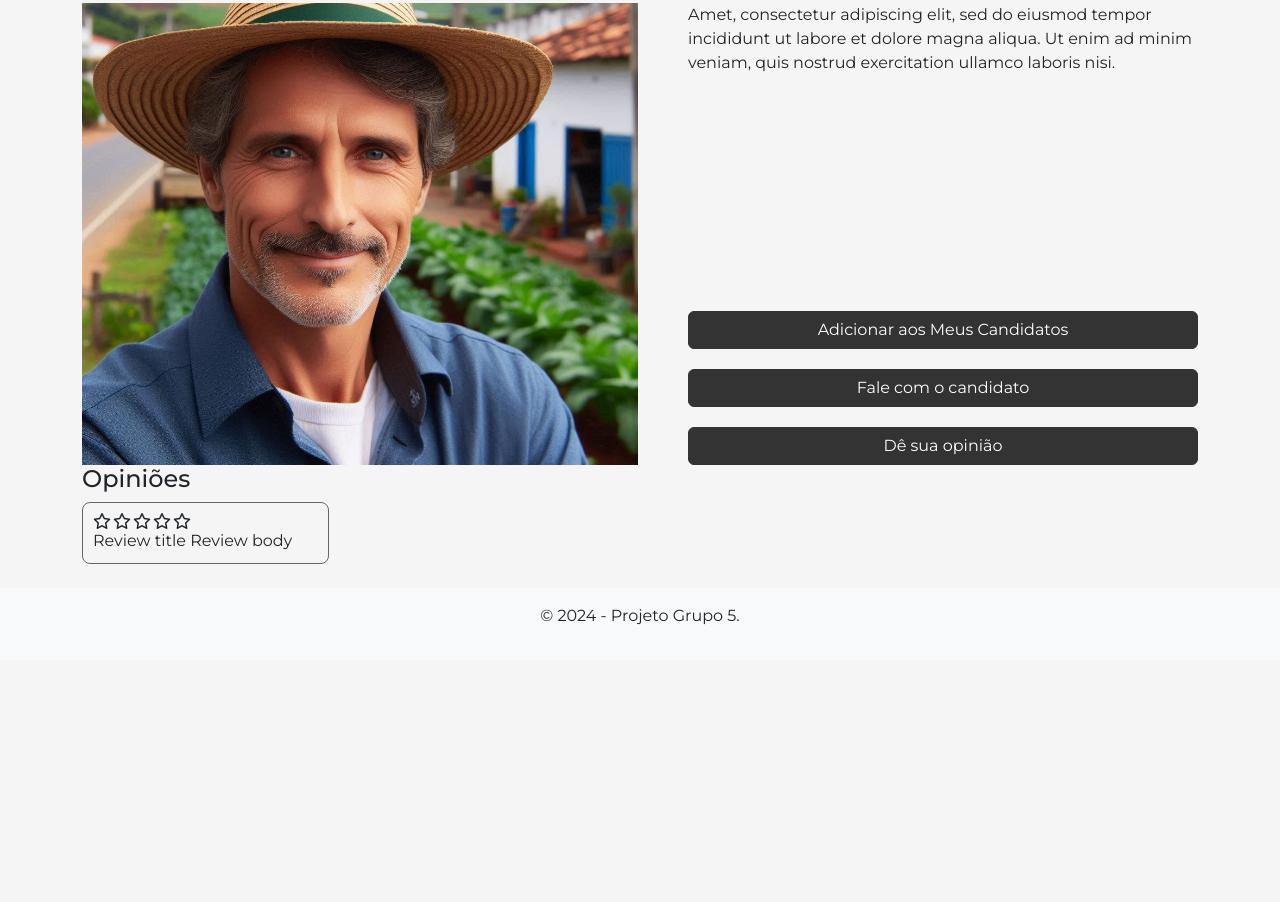
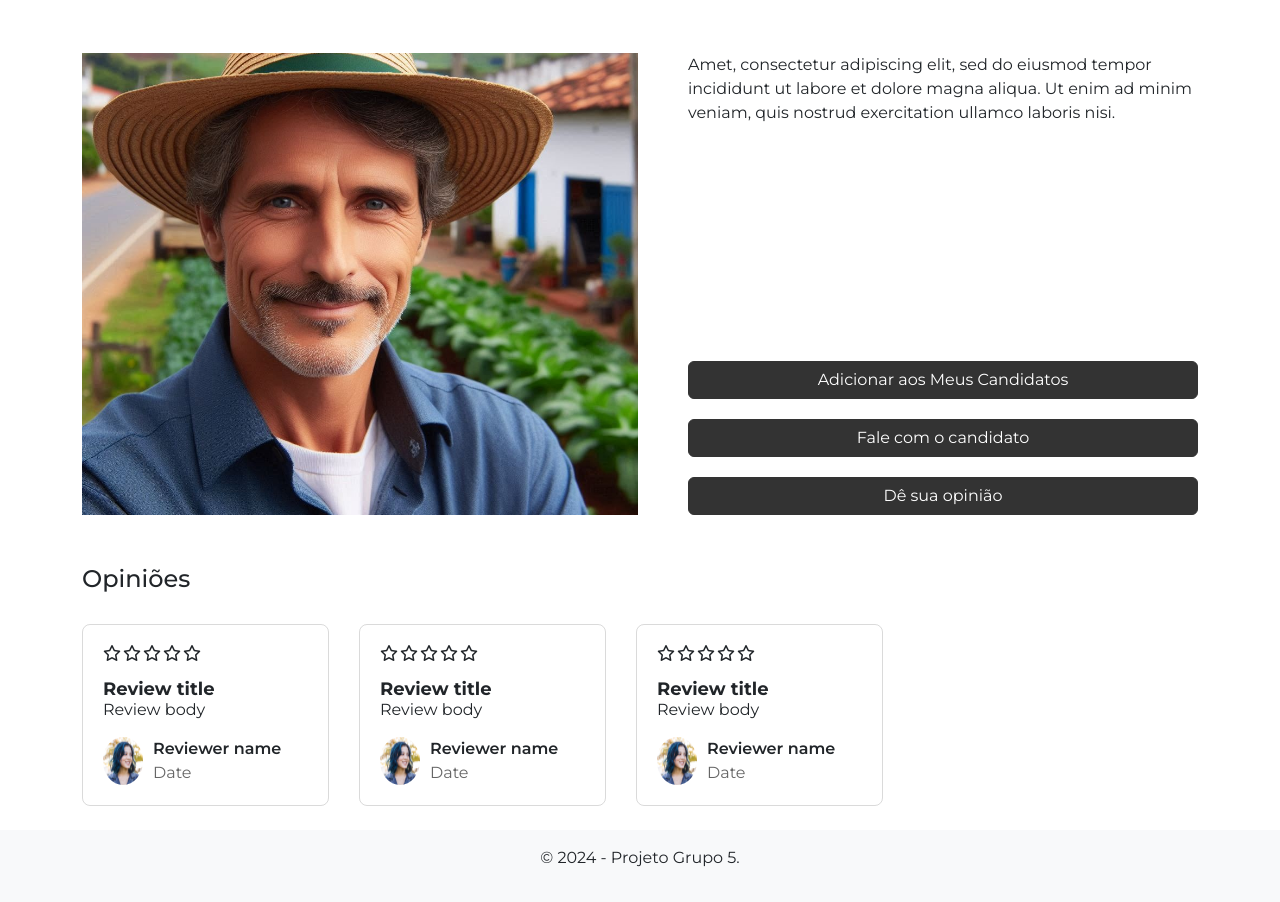
Before and after one commit to GuilhermeVFSousa/decide-voto, a plain HTML site: page index.html in a window 1280 px wide. Shown: the part 301-1203 px from the top of the page. Before the commit the page ends 961 px from the top, so only its background shows below. Drawn offline with nearby package versions, Linux system fonts and the light colour scheme.

Commit message:
new resources

```diff
--- a/style.css
+++ b/assets/css/style.css
@@ -89,9 +89,11 @@ h1 {
     font-family: "Montserrat", sans-serif;
 }
 
-/* Background do corpo */
 body {
-    background-color: #f5f5f5;
+    display: flex;
+    flex-direction: column;
+    width: 100dvw;
+    height: 100dvh;
 }
 
 .candidato-title {
@@ -99,11 +101,13 @@ body {
 }
 
 .candidato {
+    max-width: 1553px;
     display: flex;
     flex-direction: column;
     gap: 30px;
     justify-content: flex-start;
     align-items: flex-start;
+    margin-top: 50px;
 }
 
 .candidato-container {
@@ -132,14 +136,26 @@ body {
     gap: 20px;
 }
 
+.opinioes-container {
+    display: flex;
+    flex-direction: row;
+    gap: 30px;
+}
+
+.opinioes h4 {
+    margin-top: 50px;
+    margin-bottom: 30px;
+}
+
 .opinioes-card {
     width: 247px;
     display: flex;
     flex-direction: column;
-    padding: 10px;
+    gap: 15px;
+    padding: 20px;
     align-items: flex-start;
     justify-content: center;
-    border: #666666 solid 1px;
+    border: #6666663d solid 1px;
     border-radius: 8px;
 }
 
@@ -148,6 +164,41 @@ body {
     gap: 2px;
 }
 
+.opinioes-content {
+    display: flex;
+    flex-direction: column;
+}
+
+.opinioes-content-title {
+    font-weight: bold;
+    font-size: 18px;
+}
+
+.opinioes-content-body {
+    margin-top: -5px;
+}
+
+.opinioes-user {
+    display: inline-flex;
+    gap: 10px;
+}
+
+.opinioes-user-info {
+    display: flex;
+    flex-direction: column;
+}
+
+.opinioes-user-img {
+    border-radius: 50%;
+}
+
+.opinioes-user-info-name {
+    font-weight: 600;
+}
+
+.opinioes-user-info-date {
+    color: #666666;
+}
 
 /* footer do corpo */
 footer {
@@ -157,4 +208,25 @@ footer {
     position: relative; /* Posicionamento padrão, mas pode ser customizado */
     bottom: 0;
     width: 100%;
+    height: 100%;
 }
+
+@media (max-width: 995px) {
+    .candidato-container {
+        flex-direction: column;
+    }
+
+    .candidato-imagem img {
+        max-width: 95%;
+    }
+
+    .candidato-info {
+        max-width: 95%;
+    }
+
+    .opinioes-container {
+        flex-direction: column;
+    }
+
+
+}
--- a/index.html
+++ b/index.html
@@ -7,13 +7,13 @@
     <!-- Link do Bootstrap CSS -->
     <link href="https://cdn.jsdelivr.net/npm/bootstrap@5.3.0/dist/css/bootstrap.min.css" rel="stylesheet">
     <link rel="stylesheet" href="https://cdnjs.cloudflare.com/ajax/libs/font-awesome/6.6.0/css/all.min.css" rel="stylesheet"/>
-    <link rel="stylesheet" href="style.css">
+    <link rel="stylesheet" href="assets/css/style.css">
 </head>
 <body>
     <header class="bg-white p-3">
         <div class="container d-flex justify-content-between align-items-center">
             <div class="logo">
-                <img src="logo.png" alt="Logo" class="img-fluid" style="height: 50px;">
+                <img src="assets/img/logo.jpg" alt="Logo" class="img-fluid" style="height: 50px;">
             </div>
             <nav class="navbar navbar-expand-lg navbar-light">
                 <div class="container-fluid">
@@ -61,7 +61,7 @@
             Página Inicial > Pesquisar Cadidatos > Candidatos > José das Couves
         </div>
 
-        <span>
+        <span class="voltar">
             <i class="fa-solid fa-arrow-left"></i>
             <span>Voltar</span>
         </span>
@@ -71,7 +71,7 @@
 
             <div class="candidato-container">
                 <div class="candidato-imagem">
-                    <img src="./jose_das_couves.jpg" alt="Imagem do candidato José das Couves">
+                    <img src="./assets/img/jose_das_couves.jpg" alt="Imagem do candidato José das Couves">
                 </div>
 
                 <div class="candidato-info">
@@ -91,6 +91,7 @@
         <section class="opinioes">
             <h4>Opiniões</h4>
 
+            <div class="opinioes-container">
                 <div class="opinioes-card">
                     <div class="opinioes-card-stars">
                         <i class="fa-regular fa-star"></i>
@@ -101,11 +102,67 @@
                     </div>
 
                     <div class="opinioes-content">
-                    <span class="opinioes-content-tile">Review title</span>
+                        <span class="opinioes-content-title">Review title</span>
                         <span class="opinioes-content-body">Review body</span>
                     </div>
 
+                    <div class="opinioes-user">
+                        <img class="opinioes-user-img" src="assets/img/avatar.png" alt="Avatar da pessoa que está opinando sobre o candidato"></img>
+                        <div class="opinioes-user-info">
+                            <span class="opinioes-user-info-name">Reviewer name</span>
+                            <span class="opinioes-user-info-date">Date</span>
                         </div>
+                    </div>
+                </div>
+
+                <div class="opinioes-card">
+                    <div class="opinioes-card-stars">
+                        <i class="fa-regular fa-star"></i>
+                        <i class="fa-regular fa-star"></i>
+                        <i class="fa-regular fa-star"></i>
+                        <i class="fa-regular fa-star"></i>
+                        <i class="fa-regular fa-star"></i>
+                    </div>
+
+                    <div class="opinioes-content">
+                        <span class="opinioes-content-title">Review title</span>
+                        <span class="opinioes-content-body">Review body</span>
+                    </div>
+
+                    <div class="opinioes-user">
+                        <img class="opinioes-user-img" src="assets/img/avatar.png" alt="Avatar da pessoa que está opinando sobre o candidato"></img>
+                        <div class="opinioes-user-info">
+                            <span class="opinioes-user-info-name">Reviewer name</span>
+                            <span class="opinioes-user-info-date">Date</span>
+                        </div>
+                    </div>
+                </div>
+
+                <div class="opinioes-card">
+                    <div class="opinioes-card-stars">
+                        <i class="fa-regular fa-star"></i>
+                        <i class="fa-regular fa-star"></i>
+                        <i class="fa-regular fa-star"></i>
+                        <i class="fa-regular fa-star"></i>
+                        <i class="fa-regular fa-star"></i>
+                    </div>
+
+                    <div class="opinioes-content">
+                        <span class="opinioes-content-title">Review title</span>
+                        <span class="opinioes-content-body">Review body</span>
+                    </div>
+
+                    <div class="opinioes-user">
+                        <img class="opinioes-user-img" src="assets/img/avatar.png" alt="Avatar da pessoa que está opinando sobre o candidato"></img>
+                        <div class="opinioes-user-info">
+                            <span class="opinioes-user-info-name">Reviewer name</span>
+                            <span class="opinioes-user-info-date">Date</span>
+                        </div>
+                    </div>
+                </div>
+            </div>
+
+
 
         </section>
 
```
Also changed, not shown: assets/img/avatar.png (added), assets/img/jose_das_couves.jpg (renamed from jose_das_couves.jpg), assets/img/logo.jpg (added). Lines whose indentation alone changed are shown as unchanged.
